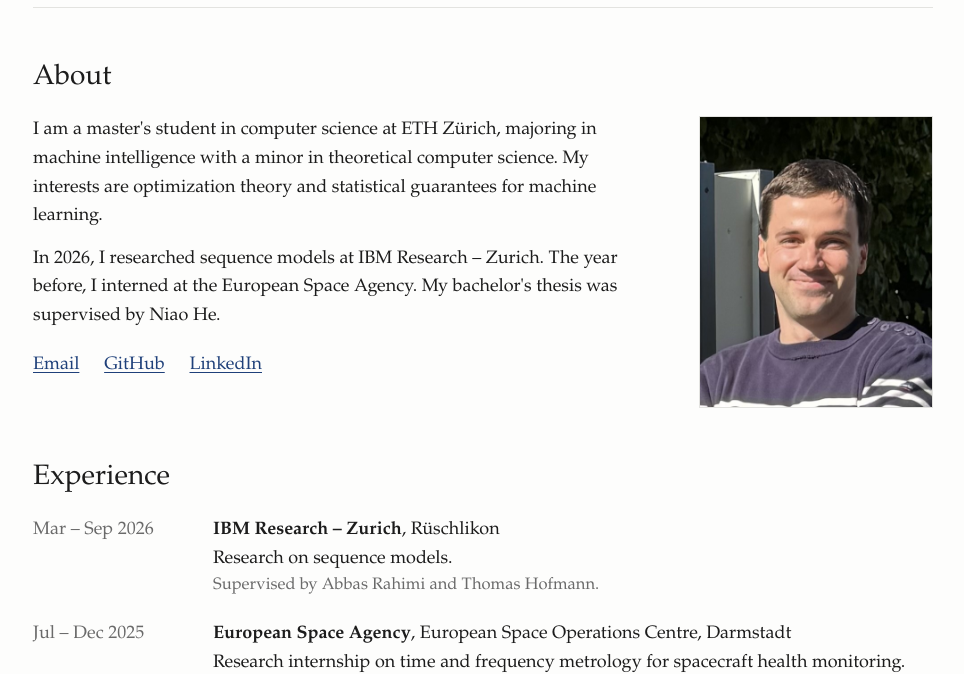
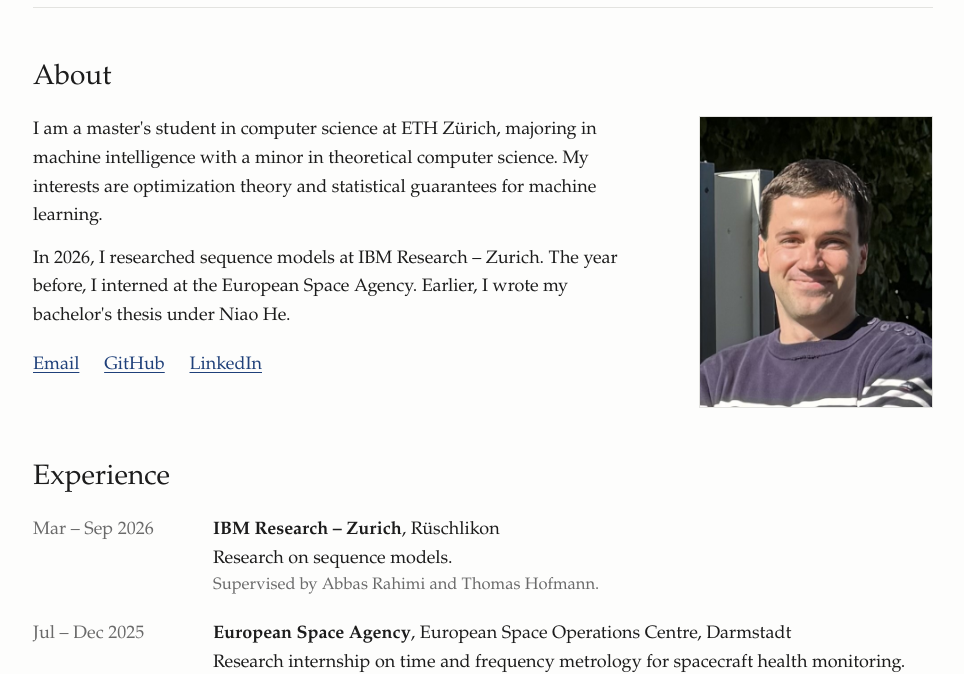
Before and after one commit to BenBullinger/BenBullinger.github.io, a plain HTML site: page index.html in a window 1280 px wide. Shown: the part 136-810 px from the top of the page, without its empty margins (157-1121 px from the left). Drawn offline with Linux system fonts and the light colour scheme.

Commit message:
About: thesis sentence in the active voice

```diff
--- a/index.html
+++ b/index.html
@@ -26,7 +26,7 @@
   <div class="about">
     <div>
       <p>I am a master's student in computer science at ETH Zürich, majoring in machine intelligence with a minor in theoretical computer science. My interests are optimization theory and statistical guarantees for machine learning.</p>
-      <p>In 2026, I researched sequence models at IBM Research – Zurich. The year before, I interned at the European Space Agency. My bachelor's thesis was supervised by Niao He.</p>
+      <p>In 2026, I researched sequence models at IBM Research – Zurich. The year before, I interned at the European Space Agency. Earlier, I wrote my bachelor's thesis under Niao He.</p>
       <p class="links">
         <a href="mailto:ben.bullinger@inf.ethz.ch">Email</a>
         <a href="https://github.com/BenBullinger">GitHub</a>
```
